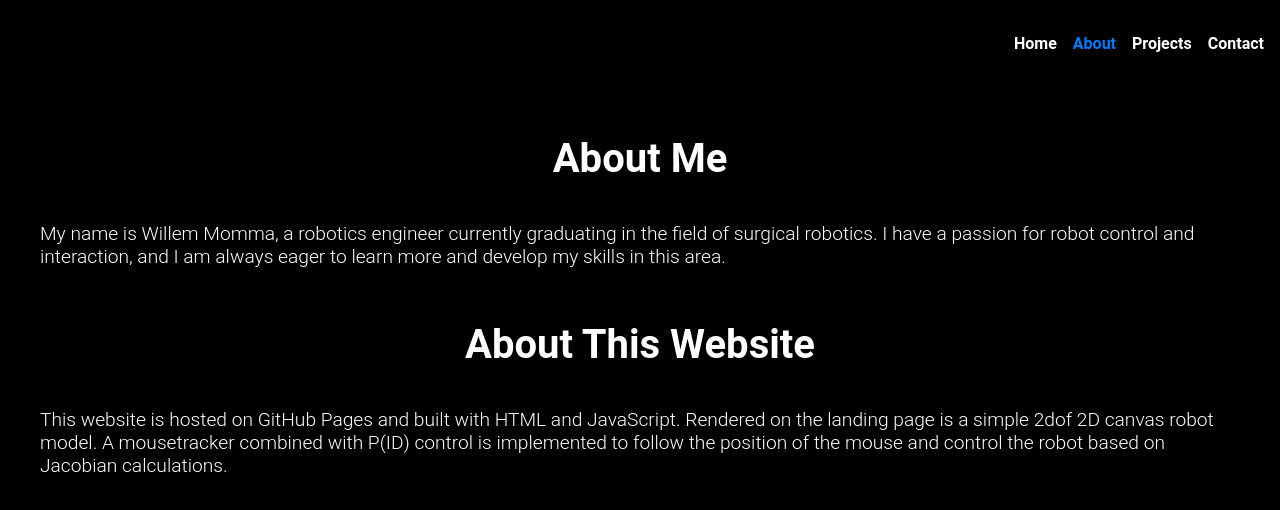
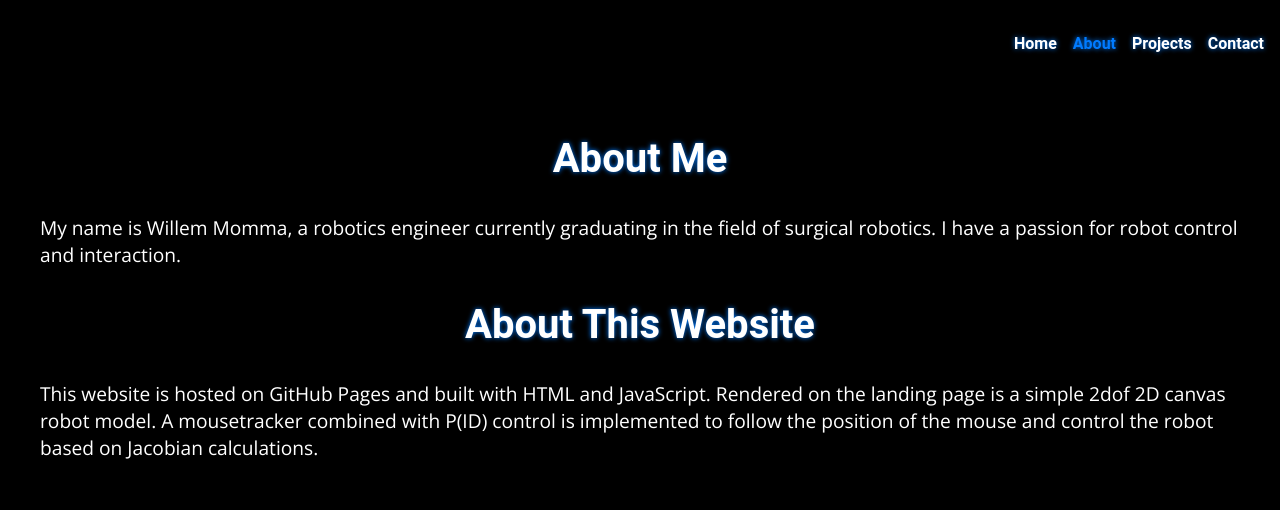
Before and after one commit to WillemMomma/willemmomma.github.io, a website: page about.html in a window 1280 px wide. Drawn offline with nearby package versions, Linux system fonts and the light colour scheme.

Commit message:
Font changes and styling

```diff
--- a/about.html
+++ b/about.html
@@ -23,7 +23,7 @@
         </header>
         <main>
             <h2>About Me</h2>
-            <p>My name is Willem Momma, a robotics engineer currently graduating in the field of surgical robotics. I have a passion for robot control and interaction, and I am always eager to learn more and develop my skills in this area.</p>
+            <p>My name is Willem Momma, a robotics engineer currently graduating in the field of surgical robotics. I have a passion for robot control and interaction. </p>
             <h2>About This Website</h2>
             <p>This website is hosted on GitHub Pages and built with HTML and JavaScript. Rendered on the landing page is a simple 2dof 2D canvas robot model. A mousetracker combined with P(ID) control is implemented to follow the position of the mouse and control the robot based on Jacobian calculations.</p>
         </main>
--- a/styles.css
+++ b/styles.css
@@ -22,6 +22,7 @@ nav ul li a {
     color: #fff;
     text-decoration: none;
     font-weight: bold;
+    text-shadow: #007bff 0 0 10px; /* Blue shadow for contrast */
 }
 .title-container {
     text-align: center;
@@ -34,7 +35,7 @@ nav ul li a {
 h1 {
     font-size: 4rem;
     color: #ffffff;
-    text-shadow: 0 0 1px #fafafa;
+    text-shadow:#007bff 0 0 10px;
 }
 
 .subtitle {
@@ -268,7 +269,7 @@ h1 {
 }
 
 /* styles.css */
-body {
+.subtitle, body, p {
     margin: 0;
     font-family: "Open Sans", sans-serif;
     font-optical-sizing: auto;
@@ -276,13 +277,14 @@ body {
     font-style: normal;
     font-variation-settings:
       "wdth" 97;
-    background-color: #000;
     color: #fff;
 }
 
 /* Example for other text elements */
-h1, h2, h3, p, nav ul li a {
+h1, h2, h3, nav ul li a  {
     font-family: 'Roboto', sans-serif;
+    text-shadow:#007bff 0 0 5px;
+
 }
 
 /* Any other styles using this font */
```
